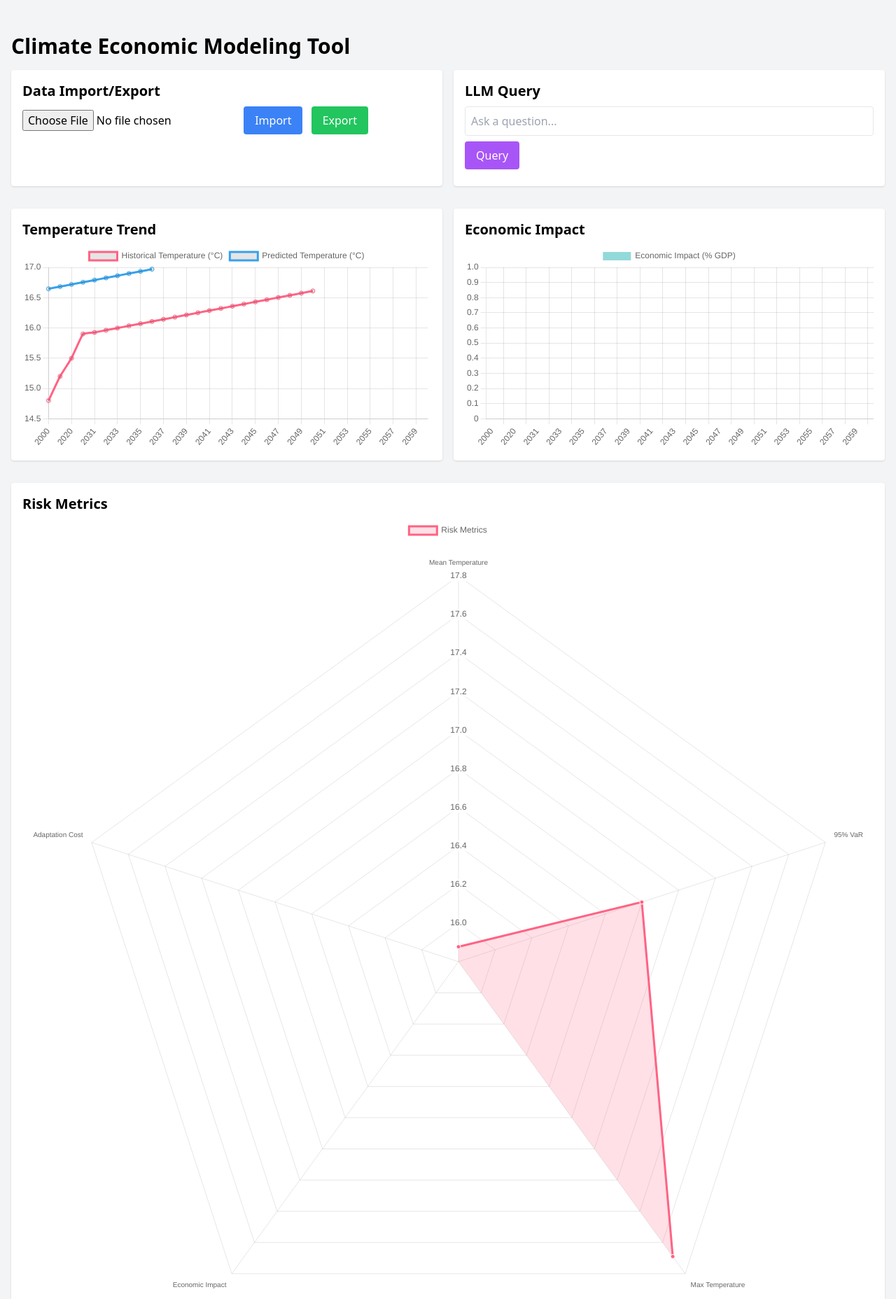
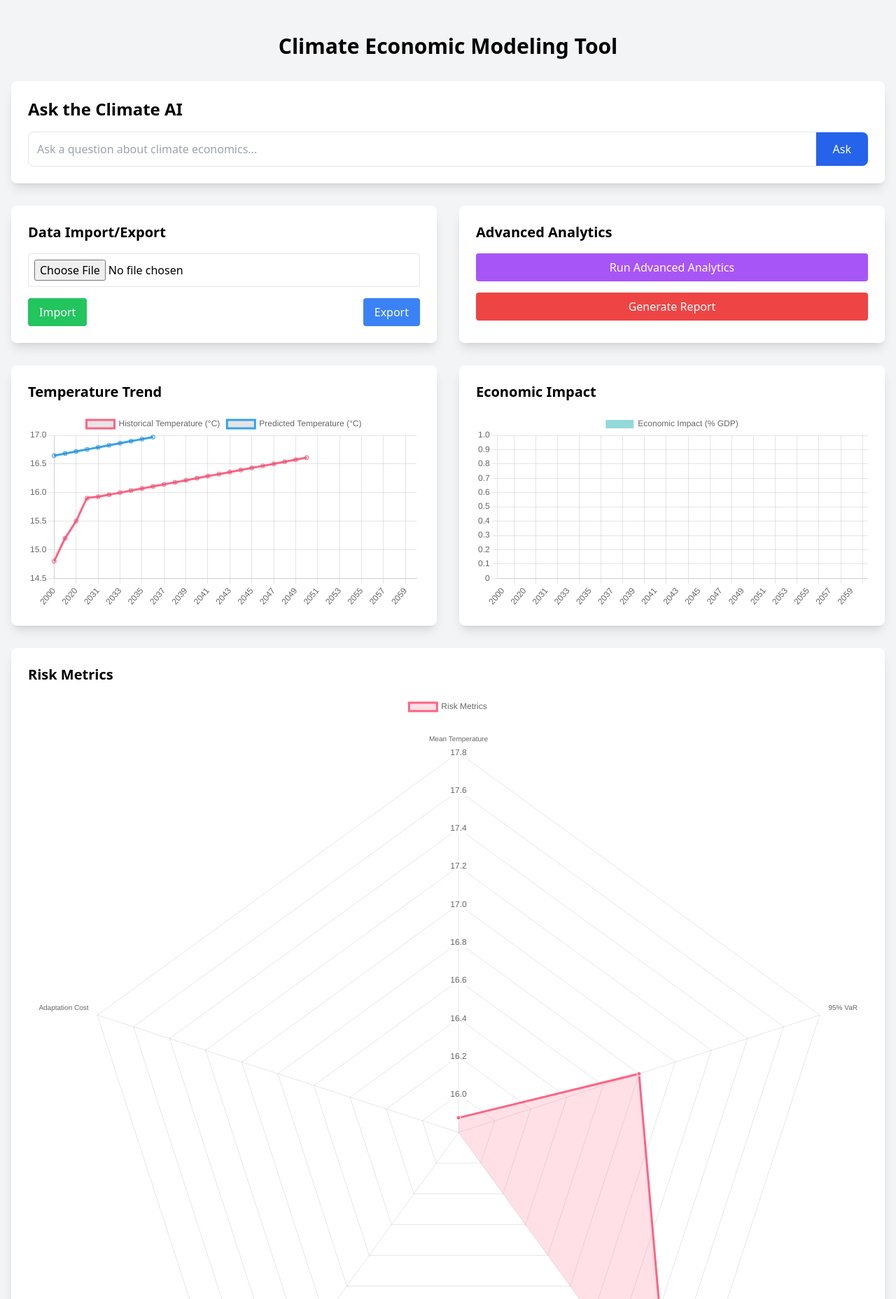
Before and after one commit to nztinversive/Climate-llm-app, a Flask app: page / in a window 1280 px wide. Shown: the part 64-1920 px from the top of the page at 70% size. Run offline with Flask 3, Linux system fonts and the light colour scheme; some libraries are stand-ins or nearby versions.

Commit message:
Agent step completed: Enhance the UI/UX of the application, focusing on making the LLM model more prominent

```diff
--- a/main.py
+++ b/main.py
@@ -52,8 +52,12 @@
 @app.route('/api/llm_query', methods=['POST'])
 def api_llm_query():
     query = request.json['query']
-    response = get_llm_response(query)
-    return jsonify({'response': response})
+    try:
+        response = get_llm_response(query)
+        return jsonify({'response': response})
+    except Exception as e:
+        logging.error(f"Error in LLM query: {str(e)}")
+        return jsonify({'error': 'An error occurred while processing your query.'}), 500
 
 @app.route('/api/save_session', methods=['POST'])
 def api_save_session():
--- a/static/js/llm.js
+++ b/static/js/llm.js
@@ -2,8 +2,14 @@
     const llmQueryBtn = document.getElementById('llmQueryBtn');
     const llmQuery = document.getElementById('llmQuery');
     const llmResponse = document.getElementById('llmResponse');
+    const llmResponseText = document.getElementById('llmResponseText');
 
     llmQueryBtn.addEventListener('click', performLLMQuery);
+    llmQuery.addEventListener('keypress', (e) => {
+        if (e.key === 'Enter') {
+            performLLMQuery();
+        }
+    });
 
     function performLLMQuery() {
         const query = llmQuery.value.trim();
@@ -11,6 +17,12 @@
             alert('Please enter a query.');
             return;
         }
+
+        // Show loading state
+        llmResponseText.textContent = 'Thinking...';
+        llmResponse.classList.remove('hidden');
+        llmQueryBtn.disabled = true;
+        llmQueryBtn.textContent = 'Processing...';
 
         fetch('/api/llm_query', {
             method: 'POST',
@@ -21,12 +33,16 @@
         })
         .then(response => response.json())
         .then(data => {
-            llmResponse.innerHTML = `<p><strong>Response:</strong> ${data.response}</p>`;
+            llmResponseText.textContent = data.response;
             saveLLMResponse(query, data.response);
         })
         .catch(error => {
             console.error('Error performing LLM query:', error);
-            llmResponse.innerHTML = '<p>Error processing your query. Please try again.</p>';
+            llmResponseText.textContent = 'Error processing your query. Please try again.';
+        })
+        .finally(() => {
+            llmQueryBtn.disabled = false;
+            llmQueryBtn.textContent = 'Ask';
         });
     }
 
--- a/templates/index.html
+++ b/templates/index.html
@@ -12,44 +12,58 @@
     {% include 'components/header.html' %}
 
     <main class="container mx-auto mt-8 p-4">
-        <h1 class="text-3xl font-bold mb-4">Climate Economic Modeling Tool</h1>
+        <h1 class="text-3xl font-bold mb-8 text-center">Climate Economic Modeling Tool</h1>
 
-        <div class="grid grid-cols-1 md:grid-cols-2 gap-4">
-            <div class="bg-white p-4 rounded shadow">
-                <h2 class="text-xl font-semibold mb-2">Data Import/Export</h2>
-                <input type="file" id="fileInput" accept=".csv,.json" class="mb-2">
-                <button id="importBtn" class="bg-blue-500 text-white px-4 py-2 rounded">Import</button>
-                <button id="exportBtn" class="bg-green-500 text-white px-4 py-2 rounded ml-2">Export</button>
+        <!-- LLM Query Section -->
+        <div class="bg-white p-6 rounded-lg shadow-lg mb-8">
+            <h2 class="text-2xl font-semibold mb-4">Ask the Climate AI</h2>
+            <div class="flex items-center">
+                <input type="text" id="llmQuery" placeholder="Ask a question about climate economics..." class="flex-grow p-3 border rounded-l-lg focus:outline-none focus:ring-2 focus:ring-blue-500">
+                <button id="llmQueryBtn" class="bg-blue-600 text-white px-6 py-3 rounded-r-lg hover:bg-blue-700 transition duration-300">Ask</button>
             </div>
-
-            <div class="bg-white p-4 rounded shadow">
-                <h2 class="text-xl font-semibold mb-2">LLM Query</h2>
-                <input type="text" id="llmQuery" placeholder="Ask a question..." class="w-full p-2 border rounded mb-2">
-                <button id="llmQueryBtn" class="bg-purple-500 text-white px-4 py-2 rounded">Query</button>
-                <div id="llmResponse" class="mt-2"></div>
+            <div id="llmResponse" class="mt-4 p-4 bg-gray-100 rounded-lg hidden">
+                <h3 class="font-semibold mb-2">AI Response:</h3>
+                <p id="llmResponseText"></p>
             </div>
         </div>
 
-        <div class="mt-8 grid grid-cols-1 md:grid-cols-2 gap-4">
-            <div class="bg-white p-4 rounded shadow">
-                <h2 class="text-xl font-semibold mb-2">Temperature Trend</h2>
+        <div class="grid grid-cols-1 md:grid-cols-2 gap-8">
+            <div class="bg-white p-6 rounded-lg shadow-lg">
+                <h2 class="text-xl font-semibold mb-4">Data Import/Export</h2>
+                <input type="file" id="fileInput" accept=".csv,.json" class="mb-4 p-2 border rounded w-full">
+                <div class="flex justify-between">
+                    <button id="importBtn" class="bg-green-500 text-white px-4 py-2 rounded hover:bg-green-600 transition duration-300">Import</button>
+                    <button id="exportBtn" class="bg-blue-500 text-white px-4 py-2 rounded hover:bg-blue-600 transition duration-300">Export</button>
+                </div>
+            </div>
+
+            <div class="bg-white p-6 rounded-lg shadow-lg">
+                <h2 class="text-xl font-semibold mb-4">Advanced Analytics</h2>
+                <button id="runAdvancedAnalyticsBtn" class="bg-purple-500 text-white px-4 py-2 rounded w-full hover:bg-purple-600 transition duration-300">Run Advanced Analytics</button>
+                <button id="generateReportBtn" class="bg-red-500 text-white px-4 py-2 rounded w-full mt-4 hover:bg-red-600 transition duration-300">Generate Report</button>
+            </div>
+        </div>
+
+        <div class="mt-8 grid grid-cols-1 md:grid-cols-2 gap-8">
+            <div class="bg-white p-6 rounded-lg shadow-lg">
+                <h2 class="text-xl font-semibold mb-4">Temperature Trend</h2>
                 <canvas id="temperatureChart"></canvas>
             </div>
 
-            <div class="bg-white p-4 rounded shadow">
-                <h2 class="text-xl font-semibold mb-2">Economic Impact</h2>
+            <div class="bg-white p-6 rounded-lg shadow-lg">
+                <h2 class="text-xl font-semibold mb-4">Economic Impact</h2>
                 <canvas id="economicChart"></canvas>
             </div>
         </div>
 
-        <div class="mt-8 bg-white p-4 rounded shadow">
-            <h2 class="text-xl font-semibold mb-2">Risk Metrics</h2>
+        <div class="mt-8 bg-white p-6 rounded-lg shadow-lg">
+            <h2 class="text-xl font-semibold mb-4">Risk Metrics</h2>
             <canvas id="riskChart"></canvas>
         </div>
 
-        <div class="mt-8 grid grid-cols-1 md:grid-cols-2 gap-4">
-            <div class="bg-white p-4 rounded shadow">
-                <h2 class="text-xl font-semibold mb-2">Temperature Scenarios</h2>
+        <div class="mt-8 grid grid-cols-1 md:grid-cols-2 gap-8">
+            <div class="bg-white p-6 rounded-lg shadow-lg">
+                <h2 class="text-xl font-semibold mb-4">Temperature Scenarios</h2>
                 <canvas id="scenarioChart"></canvas>
                 <div class="mt-4">
                     <label for="scenarioSelect" class="block mb-2">Select Scenario:</label>
@@ -61,19 +75,14 @@
                 </div>
             </div>
 
-            <div class="bg-white p-4 rounded shadow">
-                <h2 class="text-xl font-semibold mb-2">Economic Sensitivity Analysis</h2>
+            <div class="bg-white p-6 rounded-lg shadow-lg">
+                <h2 class="text-xl font-semibold mb-4">Economic Sensitivity Analysis</h2>
                 <canvas id="sensitivityChart"></canvas>
                 <div class="mt-4">
                     <label for="sensitivitySlider" class="block mb-2">Adjust Sensitivity:</label>
                     <input type="range" id="sensitivitySlider" min="0" max="100" value="50" class="w-full">
                 </div>
             </div>
-        </div>
-
-        <div class="mt-8">
-            <button id="runAdvancedAnalyticsBtn" class="bg-yellow-500 text-white px-4 py-2 rounded">Run Advanced Analytics</button>
-            <button id="generateReportBtn" class="bg-red-500 text-white px-4 py-2 rounded ml-2">Generate Report</button>
         </div>
     </main>
 
```
